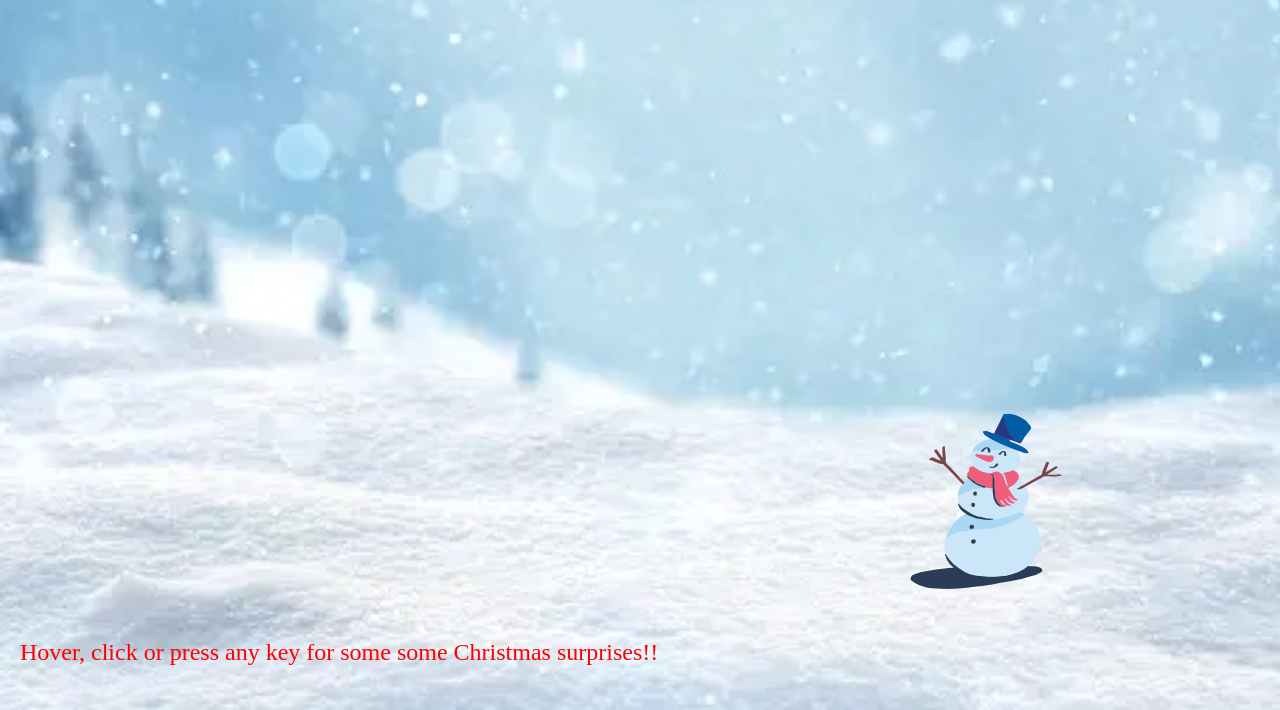
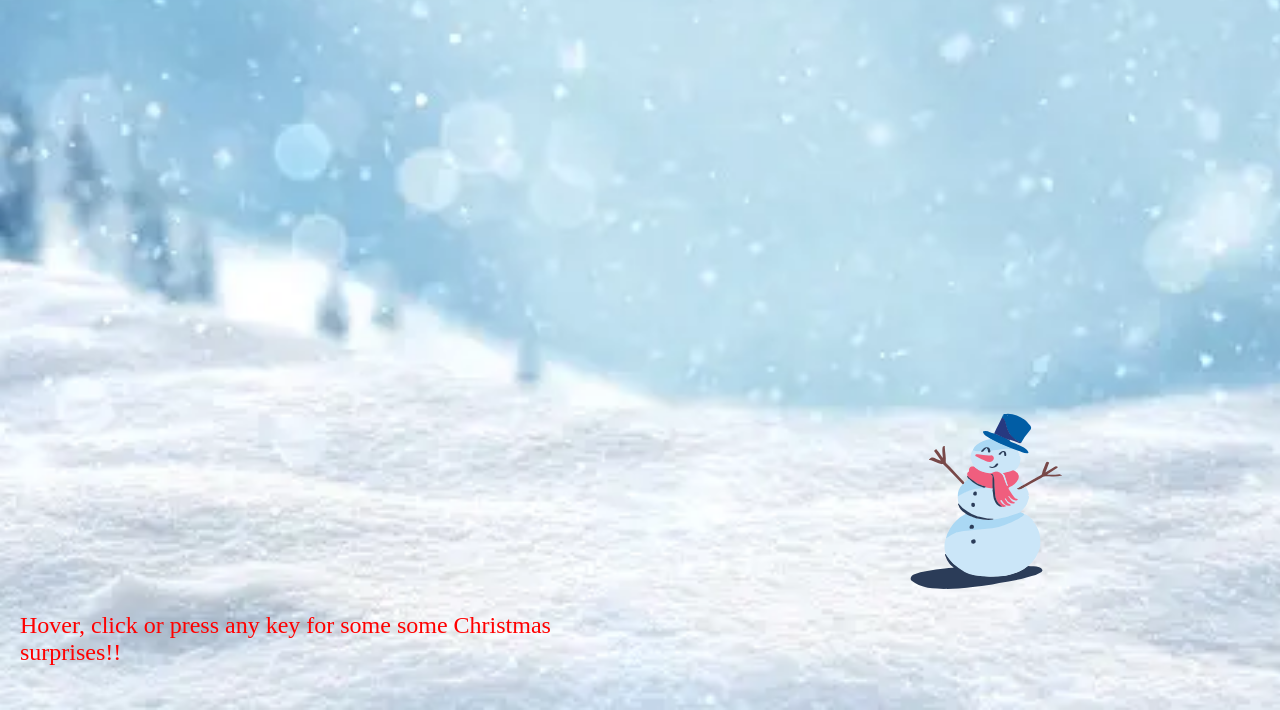
Before and after one commit to JennAnd/bookish-winner, a plain HTML site: page index.html in a window 1280 px wide. Shown: the part 90-800 px from the top of the page. Drawn offline with Linux system fonts and the light colour scheme; a web font is replaced by a local one.

Commit message:
last changes

```diff
--- a/style.css
+++ b/style.css
@@ -109,6 +109,7 @@ p {
   bottom: 20px;
   margin-left: 20px;
   margin-right: 20px;
+  width: 250px;
 }
 
 @media screen and (min-width: 394px) {
@@ -158,6 +159,7 @@ p {
   }
   p {
     font-size: x-large;
+    width: 600px;
   }
 }
 
```
